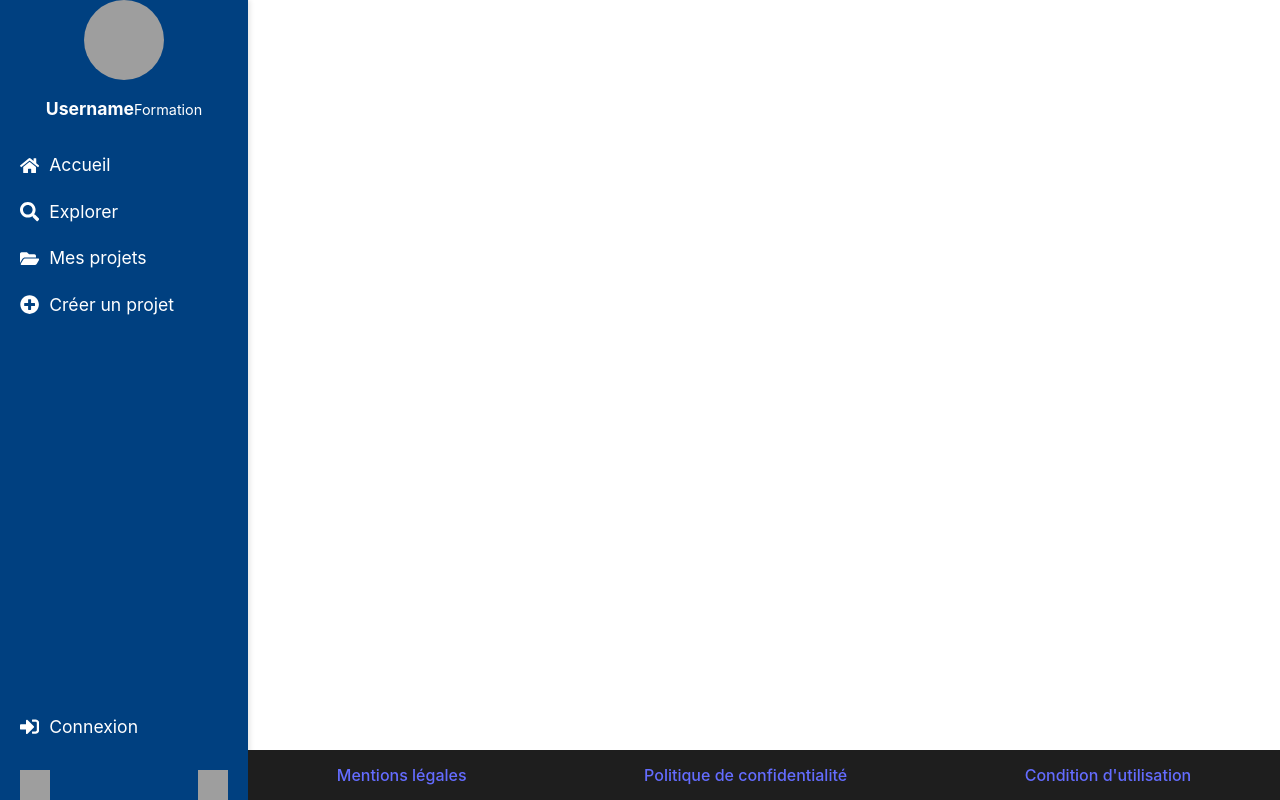
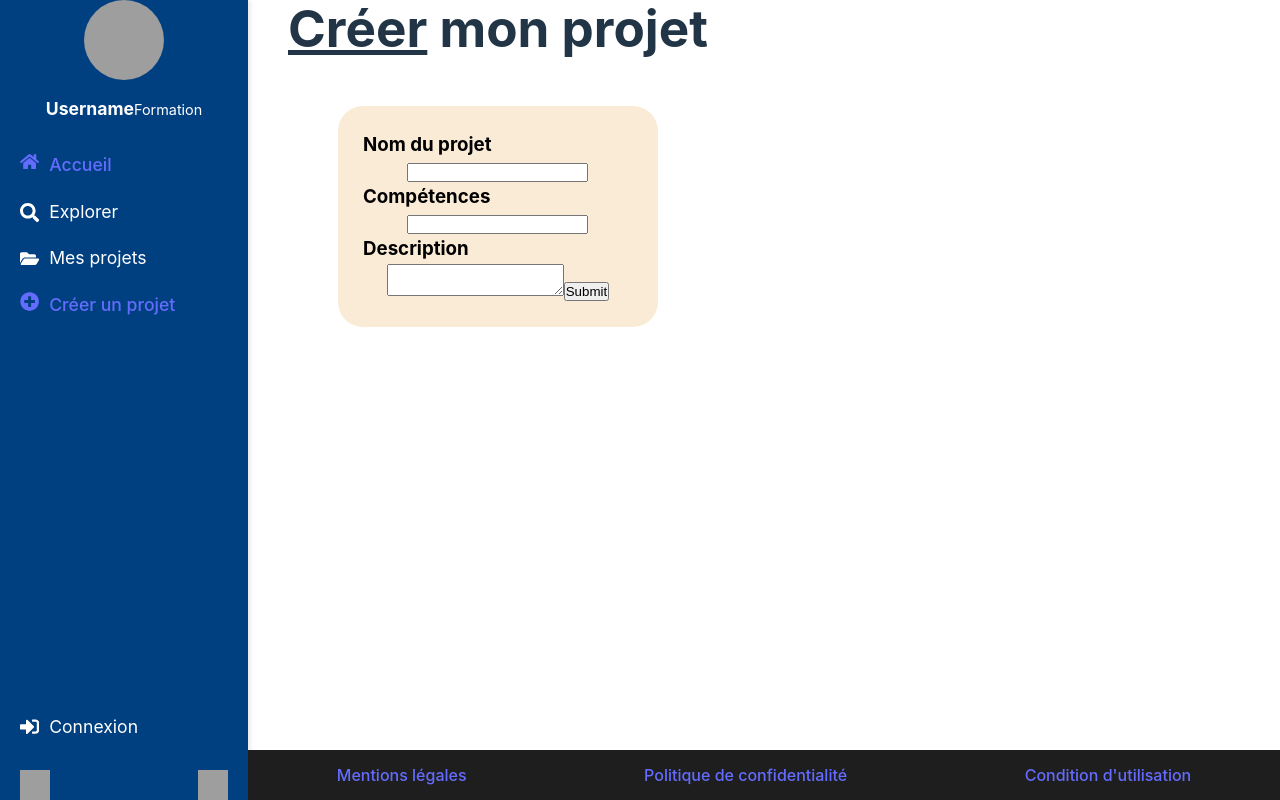
Before and after one commit to lucasA49/My_dil_project, a React (Vite) app: page /project_form in a window 1280 px wide. Built offline with nearby package versions, Linux system fonts and the light colour scheme; grey boxes are pictures that could not be loaded.

Commit message:
start form + routes main et project_form

```diff
--- a/src/App.jsx
+++ b/src/App.jsx
@@ -2,15 +2,17 @@ import { BrowserRouter as Router, Route, Routes } from 'react-router-dom';
 import Home from './pages/Home';
 import Sidebar from './components/Sidebar';
 import Footer from './components/Footer';
+import Project_Form from './components/Project_Form'
 
 function App() {
     return (
         <Router>
             <Routes>
                 <Route path="/" element={<Home />} />
+                <Route path="/project_form" element={<Project_Form />} />
             </Routes>
-            <Sidebar/>
-            <Footer/>
+            <Sidebar />
+            <Footer />
         </Router>
     );
 }
--- /dev/null
+++ b/src/components/Project_Form.jsx
@@ -0,0 +1,22 @@
+import '../styles/Project_Form.css';
+
+const P_Form = () => {
+    return (
+        <div className="main-content">
+            <h1><u>Créer</u> mon projet</h1>
+            <form>
+                <h3 className='form-titles'>Nom du projet</h3>
+                <input type='text' name="project_name" />
+                <h3 className='form-titles'>Compétences</h3>
+                <input type='text' name="project_skills" />
+                <h3 className='form-titles'>Description</h3>
+                <textarea name="project_description" id=""></textarea>
+
+                <input type="submit" name="project_form_submit" />
+            </form>
+        </div>
+    );
+};
+
+
+export default P_Form;
--- a/src/components/Sidebar.jsx
+++ b/src/components/Sidebar.jsx
@@ -15,8 +15,10 @@ const Sidebar = () => {
       </div>
       <div className="sidebar-menu">
         <div className="menu-item">
-          <FaHome className="icon" />
-          <span>Accueil</span>
+          <a href="/">
+            <FaHome className="icon" />
+            <span>Accueil</span>
+          </a>
         </div>
         <div className="menu-item">
           <FaSearch className="icon" />
@@ -27,8 +29,10 @@ const Sidebar = () => {
           <span>Mes projets</span>
         </div>
         <div className="menu-item">
-          <FaPlusCircle className="icon" />
-          <span>Créer un projet</span>
+          <a href="/project_form">
+            <FaPlusCircle className="icon" />
+            <span>Créer un projet</span>
+          </a>
         </div>
       </div>
       <div className="sidebar-footer">
--- /dev/null
+++ b/src/pages/Project_Form.jsx
@@ -0,0 +1,12 @@
+import BodyHome from '../components/Bodyhome';
+import Sidebar from '../components/Sidebar';
+
+function Project_Form() {
+    return (
+        <>
+            <Project_Form />
+        </>
+    )
+}
+
+export default Project_Form
--- /dev/null
+++ b/src/styles/Project_Form.css
@@ -0,0 +1,17 @@
+form {
+    background-color: antiquewhite;
+    margin: 50px;
+    padding: 25px;
+    text-align: center;
+    flex-wrap: wrap;
+    border-radius: 25px;
+}
+
+.form-titles {
+    color: black;
+    text-align: left;
+}
+
+#project_form_submit {
+    flex-wrap: wrap;
+}
```
